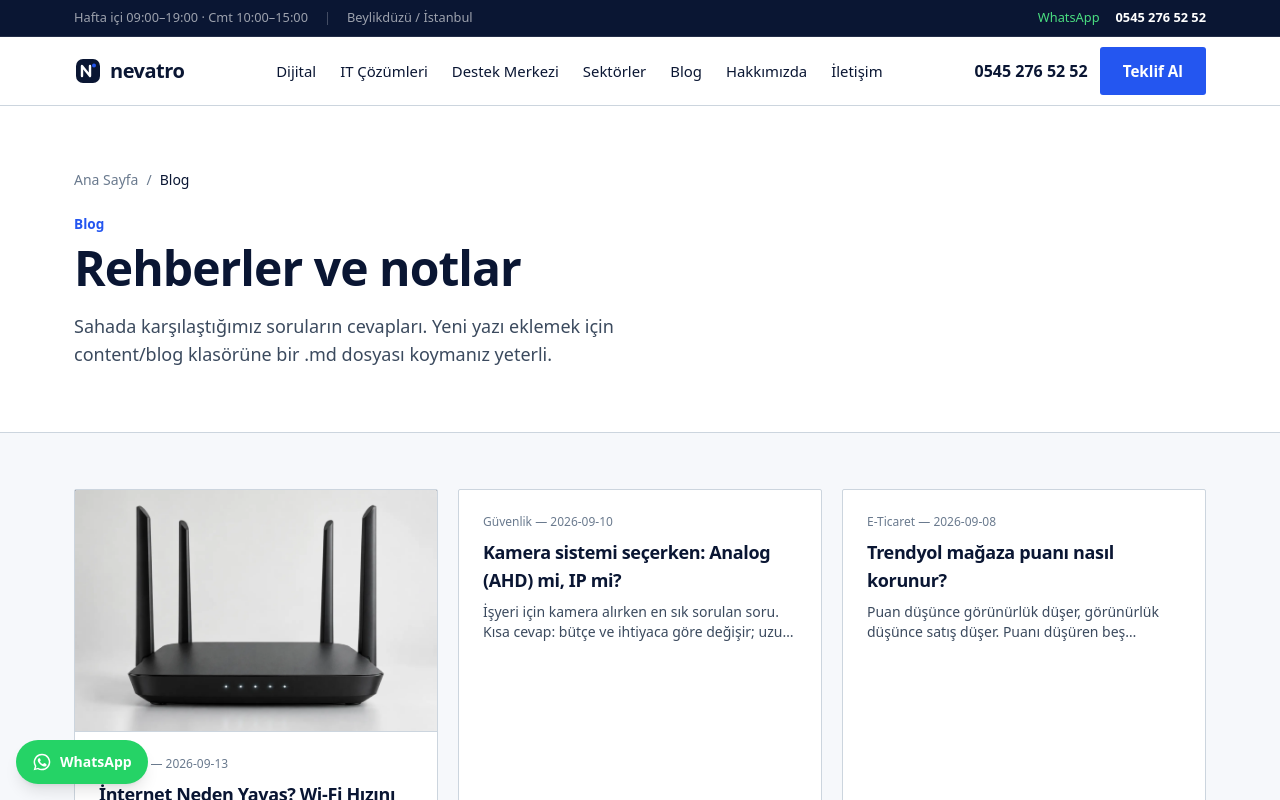
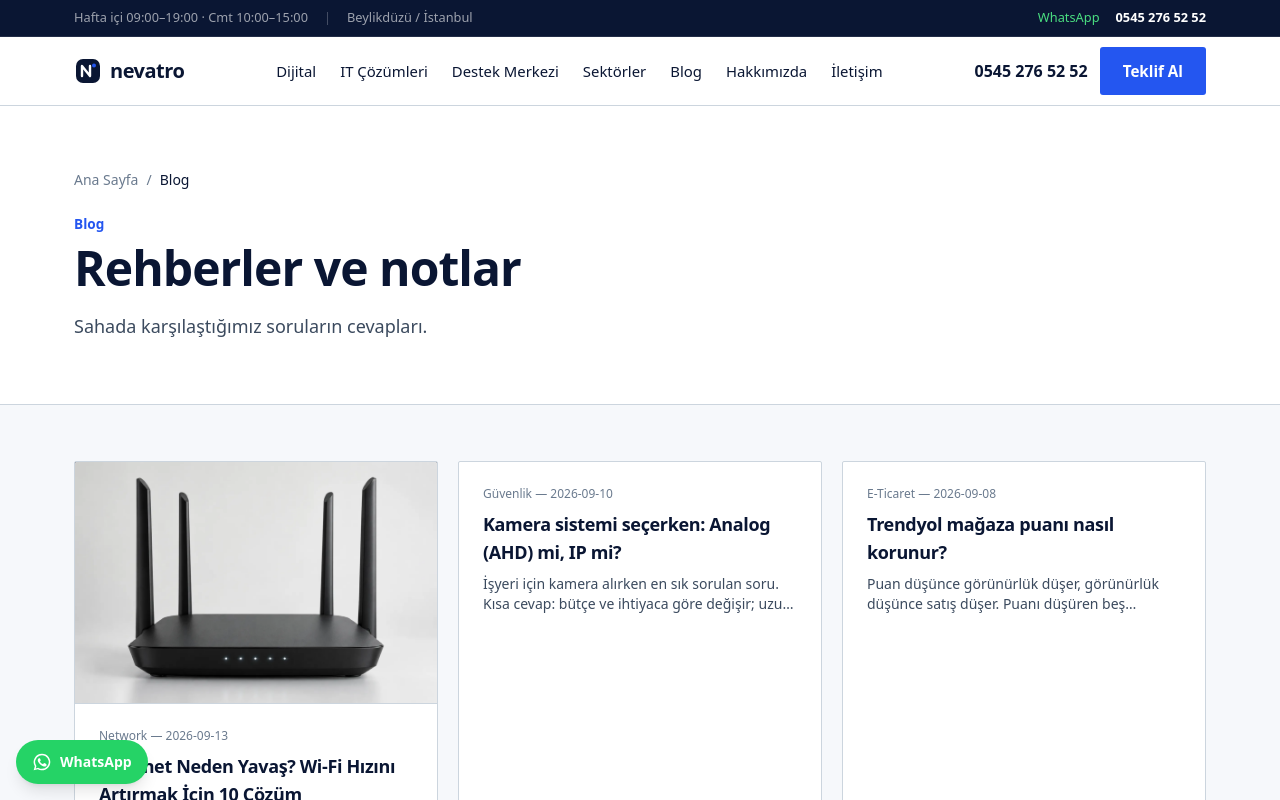
Before and after one commit to onatyasinozturk/nevatro, a Next.js app: page /blog in a window 1280 px wide. Shown: the top 800 px of the page. Built offline with nearby package versions, Linux system fonts and the light colour scheme.

Commit message:
Update page.tsx

```diff
--- a/src/app/blog/page.tsx
+++ b/src/app/blog/page.tsx
@@ -13,7 +13,7 @@ export default function Page() {
   const posts = getAllPosts();
   return (
     <>
-      <PageHeader kicker="Blog" title="Rehberler ve notlar" lead="Sahada karşılaştığımız soruların cevapları. Yeni yazı eklemek için content/blog klasörüne bir .md dosyası koymanız yeterli." crumbs={[{ name: "Blog" }]} image={bannerImage("blog")} />
+      <PageHeader kicker="Blog" title="Rehberler ve notlar" lead="Sahada karşılaştığımız soruların cevapları." crumbs={[{ name: "Blog" }]} image={bannerImage("blog")} />
       <section className="container-x py-14">
         {posts.length === 0 && <p className="text-muted">Henüz yazı yok.</p>}
         <div className="grid sm:grid-cols-2 lg:grid-cols-3 gap-5">
```
